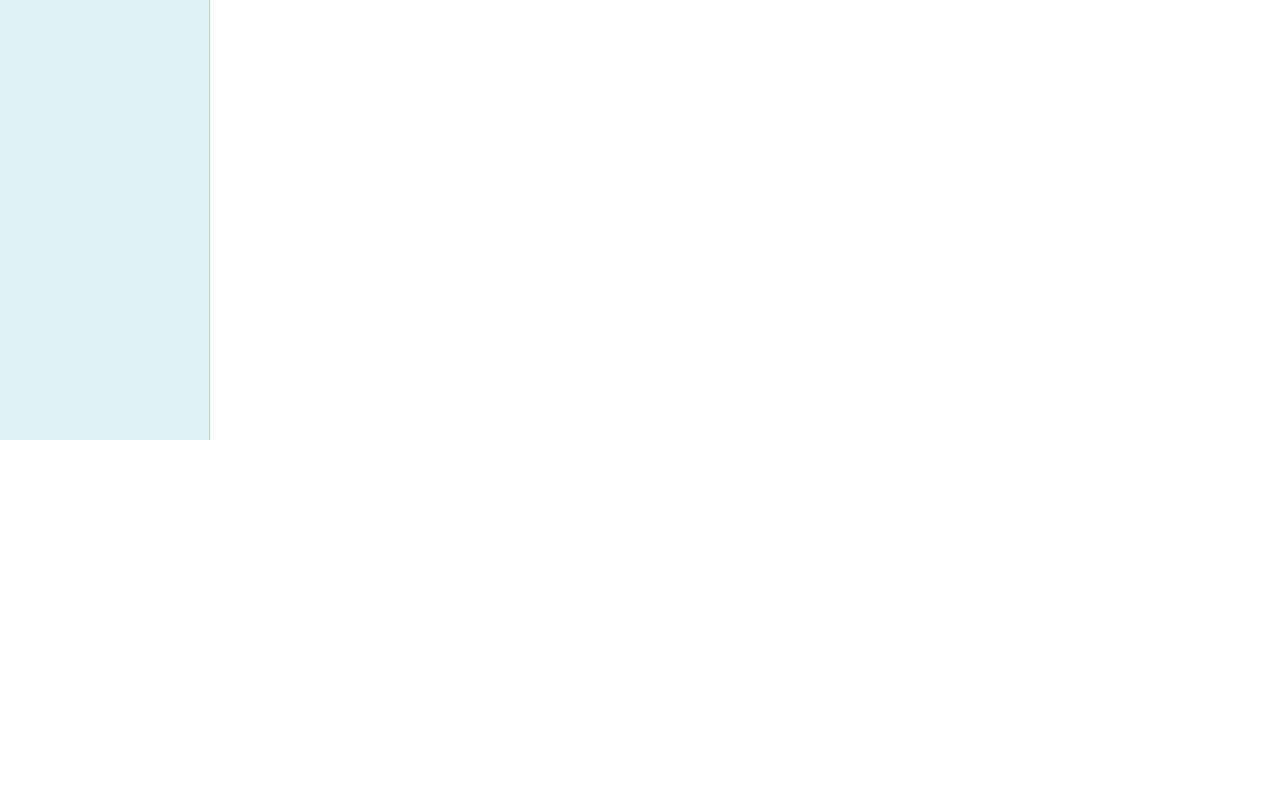
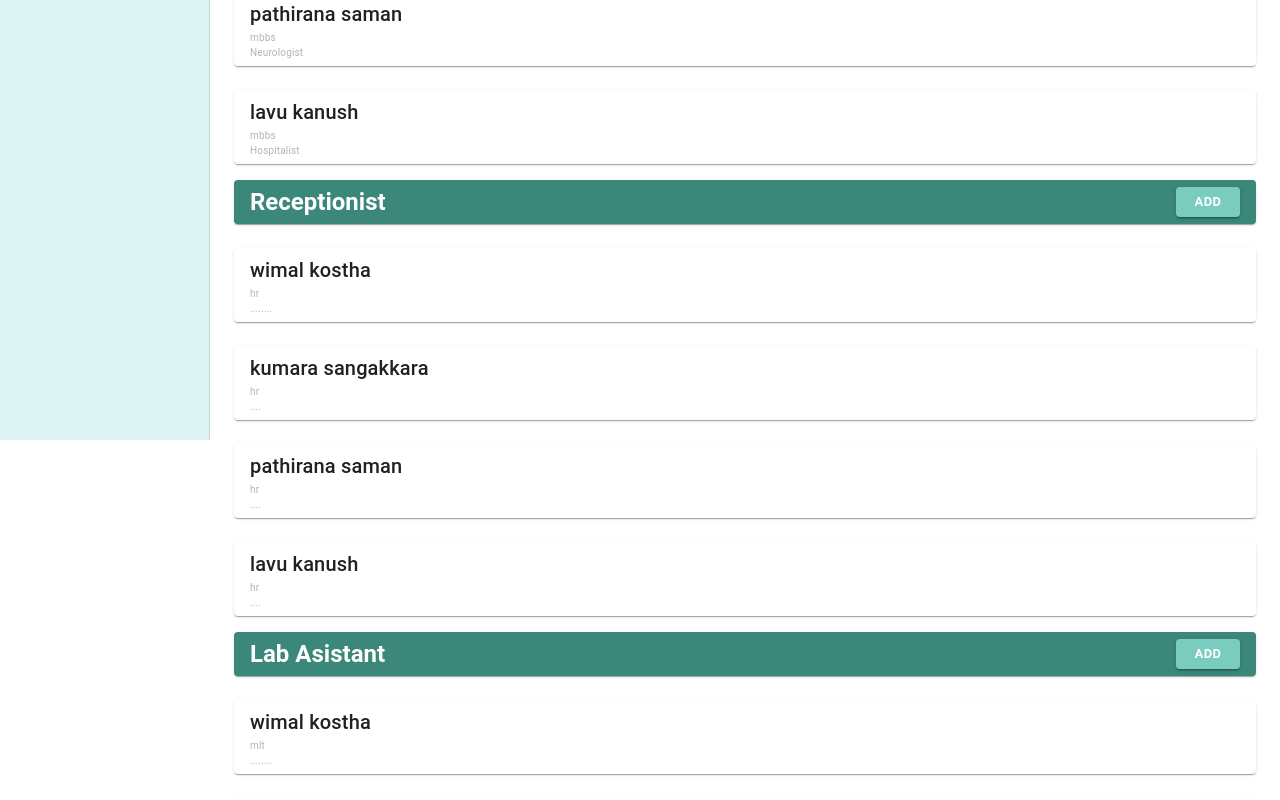
Before and after one commit to Bistec-UOM/MedicareHub_front, a React (Create React App) app in the folder front/: page /admin in a window 1280 px wide. Shown: the part 360-1160 px from the top of the page. Before the commit the page ends 800 px from the top, so only its background shows below. Built offline with nearby package versions, Linux system fonts and the light colour scheme.

Commit message:
updated some

```diff
--- a/front/src/pages/Admin/Staff.js
+++ b/front/src/pages/Admin/Staff.js
@@ -1,24 +1,11 @@
-import {
-  Paper,
-  Typography,
-  Button,
-  Dialog,
-  DialogTitle,
-  DialogContent,
-  DialogActions,
-  TextField,
-  FormControl,
-  InputLabel,
-  Select,
-  MenuItem,
-} from "@mui/material";
+import {Paper,Typography,Button,Dialog,DialogTitle,DialogContent,DialogActions,TextField,FormControl,InputLabel,Select,MenuItem} from "@mui/material";
 import * as React from "react";
 import CloseIcon from "@mui/icons-material/Close";
 
 export default function Staff() {
   const [open, setOpen] = React.useState(false);
   const [editOpen, setEditOpen] = React.useState(false);
-  const [formData, setFormData] = React.useState({
+  const [rows, setrows] = React.useState({
     fullName: "Dr.Amal Rathnayake",
     usualName: "amal",
     nic: "992941687",
@@ -31,6 +18,59 @@ export default function Staff() {
     gender: "male",
   });
 
+
+
+  const [selectedPaper, setSelectedPaper] = React.useState(null);
+  const handleEditSave = () => {
+    // Handle saving edited data here
+    console.log("Edited data:", selectedPaper);
+    setEditOpen(false);
+  };
+
+  const handleEditClickOpen = (row) => {
+    setSelectedPaper(row);
+    setEditOpen(true);
+  };
+
+  const handleEditClose = () => {
+    setSelectedPaper(null);
+    setEditOpen(false);
+  };
+
+  const handleInputChange = (field, value) => {
+    setSelectedPaper({
+      ...selectedPaper,
+      [field]: value,
+    });
+  };
+
+
+
+  function createData(Id,fullName,name,NIC,address,contactNumber,degree,role,emailAddress,age,gender
+    ) {
+      return {Id,fullName,name,NIC,address,contactNumber,degree,role,emailAddress,age,gender
+      };
+    }
+const row0 = [
+  createData(1, "wimal kostha", "wimal", '200666503237', '134/h hansamaligama,premadasadeniya', '0756321737','mbbs','Family physician', 'easter@gmail.com', '30', "female"),
+  createData(2, "kumara sangakkara", "kumara", '200154996552', '109/o malwatte handiya,migamuwa', '0741572003','mbbs','Endocrinologist', 'asanka@gmail.com', '30', "male"),
+  createData(3,"pathirana saman","pathirana",'201052946305','234/v nonagumgama,raddoluwa','0791031573','mbbs','Neurologist','tharaka@gmail.com','30',"female"),
+  createData(4, "lavu kanush", "kanush",'200933401635', '546/g sandangana gama,sandalankaawa', '0783985174','mbbs','Hospitalist','sonic@gmail.com', '30', "male")
+];
+
+const row1 = [
+  createData(2, "wimal kostha", "wimal", '200666503237', '134/h hansamaligama,premadasadeniya', '0756321737','hr','........', 'easter@gmail.com', '30', "female"),
+  createData(3, "kumara sangakkara", "kumara", '200154996552', '109/o malwatte handiya,migamuwa', '0741572003','hr','....', 'asanka@gmail.com', '30', "male"),
+  createData(4,"pathirana saman","pathirana",'201052946305','234/v nonagumgama,raddoluwa','0791031573','hr','....','tharaka@gmail.com','30',"female"),
+  createData(5, "lavu kanush", "kanush",'200933401635', '546/g sandangana gama,sandalankaawa', '0783985174','hr','....','sonic@gmail.com', '30', "male")
+];
+const row2 = [
+  createData(2, "wimal kostha", "wimal", '200666503237', '134/h hansamaligama,premadasadeniya', '0756321737','mlt','........', 'easter@gmail.com', '30', "female"),
+  createData(3, "kumara sangakkara", "kumara", '200154996552', '109/o malwatte handiya,migamuwa', '0741572003','mlt','....', 'asanka@gmail.com', '30', "male"),
+  createData(4,"pathirana saman","pathirana",'201052946305','234/v nonagumgama,raddoluwa','0791031573','mlt','....','tharaka@gmail.com','30',"female"),
+  createData(5, "lavu kanush", "kanush",'200933401635', '546/g sandangana gama,sandalankaawa', '0783985174','mlt','....','sonic@gmail.com', '30', "male")
+];
+
   const handleClickOpen = () => {
     setOpen(true);
   };
@@ -39,26 +79,7 @@ export default function Staff() {
     setOpen(false);
   };
 
-  const handleEditClickOpen = () => {
-    setEditOpen(true);
-  };
 
-  const handleEditClose = () => {
-    setEditOpen(false);
-  };
-
-  const handleEditSave = () => {
-    // Handle saving edited data here
-    console.log("Edited data:", formData);
-    setEditOpen(false);
-  };
-
-  const handleInputChange = (field, value) => {
-    setFormData({
-      ...formData,
-      [field]: value,
-    });
-  };
 
   return (
     <div>
@@ -98,7 +119,7 @@ export default function Staff() {
 
       {/* data adding */}
 
-      <Dialog open={open} onClose={handleClose}>
+      <Dialog open={open} onClose={handleClose} >
         <DialogTitle
           sx={{
             backgroundColor: "rgb(222, 244, 242)",
@@ -107,7 +128,7 @@ export default function Staff() {
           }}
         >
           Add Doctor
-          <CloseIcon onClick={handleClose} />
+          <CloseIcon onClick={handleClose} sx={{cursor:'pointer'}}/>
         </DialogTitle>
         <DialogContent>
           {/* Add form fields or other content here */}
@@ -151,59 +172,59 @@ export default function Staff() {
             label="Full Name"
             fullWidth
             margin="dense"
-            value={formData.fullName}
+            value={row0.fullName}
             onChange={(e) => handleInputChange("fullName", e.target.value)}
           />
           <TextField
             label="Usual Name"
             margin="normal"
-            value={formData.usualName}
-            onChange={(e) => handleInputChange("usualName", e.target.value)}
+            value={row0.name}
+            onChange={(e) => handleInputChange("name", e.target.value)}
           />
           <TextField
             label="NIC"
             margin="normal"
             sx={{ ml: 4 }}
-            value={formData.nic}
-            onChange={(e) => handleInputChange("nic", e.target.value)}
+            value={row0.NIC}
+            onChange={(e) => handleInputChange("NIC", e.target.value)}
           />
           <TextField
             label="Address"
             fullWidth
             margin="normal"
-            value={formData.address}
+            value={row0.address}
             onChange={(e) => handleInputChange("address", e.target.value)}
           />
           <TextField
             label="Contact Number"
             margin="normal"
-            value={formData.contactNumber}
+            value={row0.contactNumber}
             onChange={(e) => handleInputChange("contactNumber", e.target.value)}
           />
           <TextField
             label="Degree"
             margin="normal"
             sx={{ ml: 4 }}
-            value={formData.degree}
+            value={row0.degree}
             onChange={(e) => handleInputChange("degree", e.target.value)}
           />
           <TextField
             label="Speciality"
             margin="normal"
-            value={formData.speciality}
-            onChange={(e) => handleInputChange("speciality", e.target.value)}
+            value={row0.role}
+            onChange={(e) => handleInputChange("role", e.target.value)}
           />
           <TextField
             label="Email Address"
             fullWidth
             margin="normal"
-            value={formData.emailAddress}
+            value={row0.emailAddress}
             onChange={(e) => handleInputChange("emailAddress", e.target.value)}
           />
           <TextField
             label="Age"
             margin="normal"
-            value={formData.age}
+            value={row0.age}
             onChange={(e) => handleInputChange("age", e.target.value)}
           />
           <FormControl margin="normal" sx={{ width: "15vh",ml:4 }}>
@@ -211,7 +232,7 @@ export default function Staff() {
             <Select
               labelId="gender-label"
               id="gender"
-              value={formData.gender}
+              value={row0.gender}
               onChange={(e) => handleInputChange("gender", e.target.value)}
               label="Gender"
             >
@@ -232,8 +253,12 @@ export default function Staff() {
       </Dialog>
 
       {/* Dr Data Paper */}
+      {row0.map((row)=>
       <Paper
+      key={row.Id}
+
         sx={{
+          cursor:'Pointer',
           mt: 3,
           display: "flex",
           flexDirection: "column", // Set to 'column' for vertical display
@@ -243,13 +268,13 @@ export default function Staff() {
         onClick={handleEditClickOpen} // Open the edit window when clicking on the paper
       >
         <Typography variant="h6" sx={{ paddingTop: 0.75 }}>
-          {formData.fullName}
+          {row.fullName}
         </Typography>
         <Typography
           variant="h10"
           sx={{ fontSize: 10, color: "rgb(186, 177, 177)" }}
         >
-          {formData.degree}
+          {row.degree}
         </Typography>
         <Typography
           variant="h10"
@@ -259,9 +284,155 @@ export default function Staff() {
             color: "rgb(186, 177, 177)",
           }}
         >
-          {formData.speciality}
+          {row.role}
         </Typography>
+      </Paper>)}
+
+      <div>
+
+      <Paper
+        sx={{
+          mt:2,
+          m: 1,
+          backgroundColor: "rgb(59, 135, 122)",
+          color: "white",
+          margin: "10 auto",
+          display: "flex",
+          alignItems: "center",
+          justifyContent: "space-between",
+          paddingLeft: 2,
+          paddingRight: 2,
+        }}
+      >
+        <Typography
+          variant="h5"
+          sx={{ paddingTop: 0.75, paddingBottom: 0.75, fontWeight: "bolder" }}
+        >
+          Receptionist
+        </Typography>
+        <Button
+          variant="contained"
+          size="small"
+          sx={{
+            backgroundColor: "rgb(121, 204, 190)",
+            paddingLeft: "1rem",
+            paddingRight: "1rem",
+            fontWeight: "bolder",
+          }}
+          onClick={handleClickOpen}
+        >
+          Add
+        </Button>
       </Paper>
+      {/* recep Paper */}
+      {row1.map((row)=>
+      <Paper
+      key={row.Id}
+
+        sx={{
+          cursor:'Pointer',
+          mt: 3,
+          display: "flex",
+          flexDirection: "column", // Set to 'column' for vertical display
+          paddingLeft: 2,
+          paddingRight: 2,
+        }}
+        onClick={handleEditClickOpen} // Open the edit window when clicking on the paper
+      >
+        <Typography variant="h6" sx={{ paddingTop: 0.75 }}>
+          {row.fullName}
+        </Typography>
+        <Typography
+          variant="h10"
+          sx={{ fontSize: 10, color: "rgb(186, 177, 177)" }}
+        >
+          {row.degree}
+        </Typography>
+        <Typography
+          variant="h10"
+          sx={{
+            fontSize: 10,
+            paddingBottom: 0.75,
+            color: "rgb(186, 177, 177)",
+          }}
+        >
+          {row.role}
+        </Typography>
+      </Paper>)}
+      </div>
+
+      <div>
+
+<Paper
+  sx={{
+    mt:2,
+    m: 1,
+    backgroundColor: "rgb(59, 135, 122)",
+    color: "white",
+    margin: "10 auto",
+    display: "flex",
+    alignItems: "center",
+    justifyContent: "space-between",
+    paddingLeft: 2,
+    paddingRight: 2,
+  }}
+>
+  <Typography
+    variant="h5"
+    sx={{ paddingTop: 0.75, paddingBottom: 0.75, fontWeight: "bolder" }}
+  >
+    Lab Asistant
+  </Typography>
+  <Button
+    variant="contained"
+    size="small"
+    sx={{
+      backgroundColor: "rgb(121, 204, 190)",
+      paddingLeft: "1rem",
+      paddingRight: "1rem",
+      fontWeight: "bolder",
+    }}
+    onClick={handleClickOpen}
+  >
+    Add
+  </Button>
+</Paper>
+{/* recep Paper */}
+{row2.map((row)=>
+<Paper
+key={row.Id}
+
+  sx={{
+    cursor:'Pointer',
+    mt: 3,
+    display: "flex",
+    flexDirection: "column", // Set to 'column' for vertical display
+    paddingLeft: 2,
+    paddingRight: 2,
+  }}
+  onClick={handleEditClickOpen} // Open the edit window when clicking on the paper
+>
+  <Typography variant="h6" sx={{ paddingTop: 0.75 }}>
+    {row.fullName}
+  </Typography>
+  <Typography
+    variant="h10"
+    sx={{ fontSize: 10, color: "rgb(186, 177, 177)" }}
+  >
+    {row.degree}
+  </Typography>
+  <Typography
+    variant="h10"
+    sx={{
+      fontSize: 10,
+      paddingBottom: 0.75,
+      color: "rgb(186, 177, 177)",
+    }}
+  >
+    {row.role}
+  </Typography>
+</Paper>)}
+</div>
     </div>
   );
 }
```
Also changed, not shown: front/src/pages/Admin/Patient.js (+39 -95 lines).
